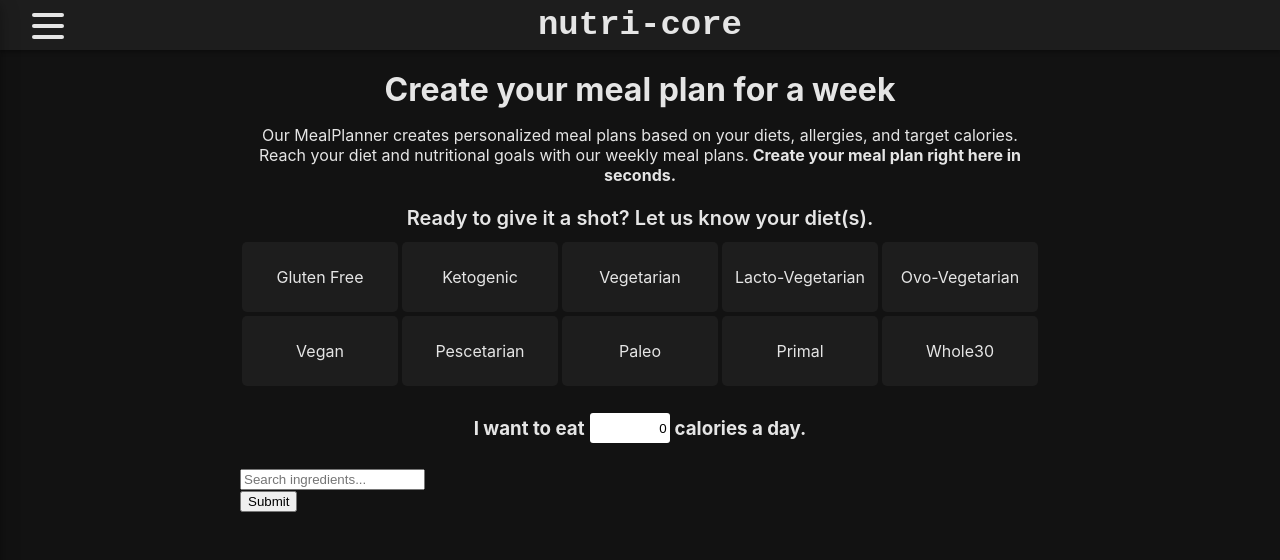
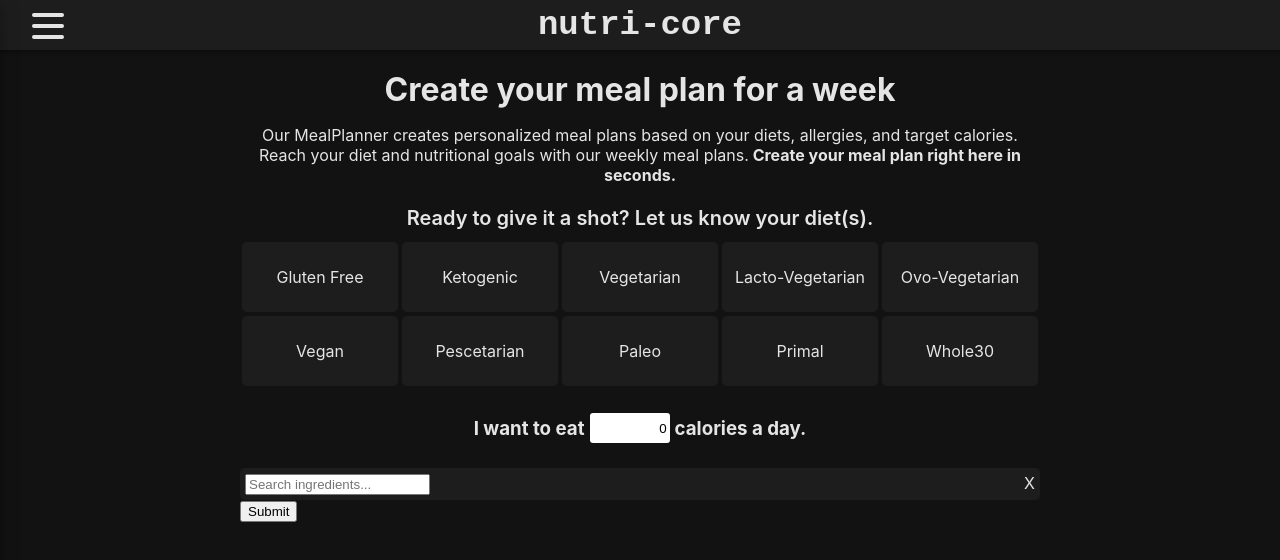
Before and after one commit to hausbence/nutrition-react, a React (Create React App) app: page /mealplanner in a window 1280 px wide. Shown: the top 560 px of the page. Built offline with nearby package versions, Linux system fonts and the light colour scheme.

Commit message:
ingredient search is now a dropdown

```diff
--- a/src/Pages/mealplanner/IngredientSelector.js
+++ b/src/Pages/mealplanner/IngredientSelector.js
@@ -1,4 +1,4 @@
-import React from "react";
+import React, { useState } from "react";
 // import { StyledIngredients } from "./Ingredients.styled";
 
 const IngredientSelector = (props) => {
@@ -34,7 +34,7 @@ const IngredientSelector = (props) => {
 	};
 
 	content = (
-		<div className="ingredients-container">
+		<div className={["ingredients-container", props.isOpen].join(" ")}>
 			<div className="ingredients-container-search">
 				{searchedIngredients.length !== 0
 					? searchedIngredients.data.results.map((ingredient, i) => (
--- a/src/Pages/mealplanner/MealPlannerPage.js
+++ b/src/Pages/mealplanner/MealPlannerPage.js
@@ -9,6 +9,7 @@ import MealCalendar from "./MealCalendar";
 const MealPlannerPage = () => {
 	const { handleSubmit } = useForm();
 
+	const [isOpen, setIsOpen] = useState("hidden");
 	const [calories, setCalories] = useState(0);
 	const [selectedDiets, setSelectedDiets] = useState([]);
 	const [searchedIngredients, setSearchedIngredients] = useState([]);
@@ -115,6 +116,15 @@ const MealPlannerPage = () => {
 		setWeeklyPlan(weeklyPlanDict);
 	};
 
+	const openContainer = () => {
+		if (isOpen === "hidden") {
+			setIsOpen("open");
+		} else {
+			setIsOpen("hidden");
+		}
+		console.log(isOpen);
+	};
+
 	return (
 		<React.Fragment>
 			<StyledMealPlannerPage>
@@ -152,6 +162,7 @@ const MealPlannerPage = () => {
 							<h3>calories a day.</h3>
 						</div>
 						<div className="mealplanner-ingredients">
+							<div className="ingredients-visible">
 								<div className="ingredients-search">
 									<input
 										type="text"
@@ -159,7 +170,12 @@ const MealPlannerPage = () => {
 										onKeyPress={handleKeyPress}
 									/>
 								</div>
+								<div className="arrow" onClick={openContainer}>
+									X
+								</div>
+							</div>
 							<IngredientSelector
+								isOpen={isOpen}
 								searchedIngredients={searchedIngredients}
 								excludedIngredients={excludedIngredients}
 								addToExcludedIngredients={addToExcludedIngredients}
--- a/src/Pages/mealplanner/MealPlannerPage.styled.js
+++ b/src/Pages/mealplanner/MealPlannerPage.styled.js
@@ -101,20 +101,41 @@ export const StyledMealPlannerPage = styled.div`
 	input[type=number] {
   		-moz-appearance: textfield;
 	}
-	.ingredients-container {
+	.mealplanner-ingredients {
+		border-radius: 5px;
+		padding: 5px;
+		background: ${({ theme }) => theme.primaryLight};
+	}
+	.ingredients-visible {
 		display: flex;
+		justify-content: space-between;
+	}
+	.arrow {
+
+	}
+	.ingredients-search {
+	}
+	.open {
+		display: flex;
+	}
+	.hidden {
+		display: none;
 	}
 	.ingredients-container-search {
 		width: 50%;
 		display: flex;
 		flex-wrap: wrap;
+		border-right: 2px solid grey;
+		align-content: flex-start;
 	}
 	.ingredients-container-selected {
 		width: 50%;
 		display: flex;
 		flex-wrap: wrap;
+		align-content: flex-start;
 	}
 	.ingredient-item {
+		margin: 8px 15px;
 		position: relative;
 		height: 100px;
 		width: 100px;
```
Also changed, not shown: 1 other file (tests, documents, lock files or other folders). Lines whose indentation alone changed are shown as unchanged.
